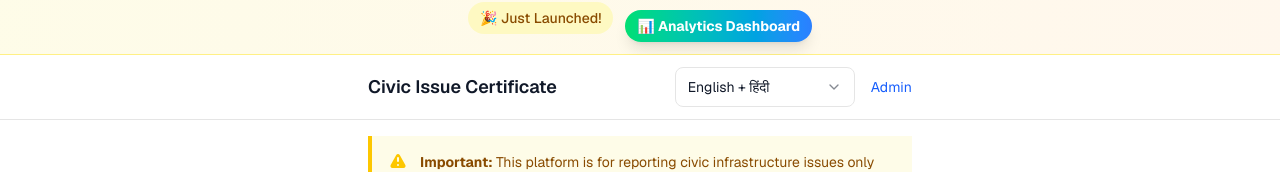
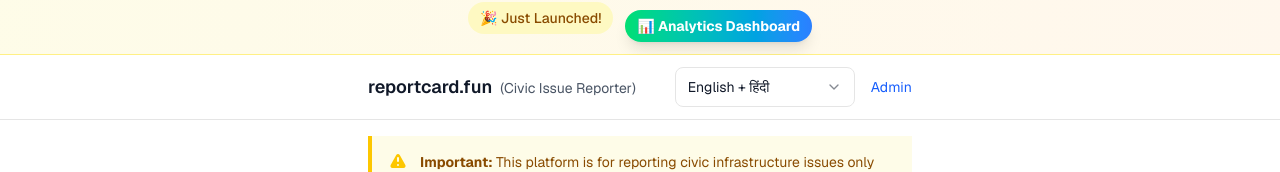
Before and after one commit to theabhishekar/reportcard.fun, a Next.js app: page / in a window 1280 px wide. Shown: the part 128-300 px from the top of the page. Built offline with nearby package versions, Linux system fonts and the light colour scheme.

Commit message:
Update main website header titles to reportcard.fun (Civic Issue Reporter)

```diff
--- a/app/civic/page.tsx
+++ b/app/civic/page.tsx
@@ -90,7 +90,10 @@ export default function CivicHomePage() {
     <main className="min-h-dvh bg-white text-gray-900">
       <header className="sticky top-0 z-10 bg-white/90 backdrop-blur border-b">
         <div className="mx-auto max-w-xl px-4 py-3 flex items-center justify-between">
-          <h1 className="text-lg font-semibold text-balance">Civic Issue Certificate</h1>
+          <h1 className="text-lg font-semibold text-balance">
+            reportcard.fun
+            <span className="text-sm font-normal text-gray-600 ml-2">(Civic Issue Reporter)</span>
+          </h1>
           <nav className="flex items-center gap-3">
             <a className="text-sm text-blue-600 hover:underline" href="/admin">
               Admin
--- a/app/page.tsx
+++ b/app/page.tsx
@@ -237,7 +237,10 @@ export default function HomePage() {
 
       <header className="sticky top-0 z-10 bg-white/90 backdrop-blur border-b">
         <div className="mx-auto max-w-xl px-4 py-3 flex items-center justify-between">
-          <h1 className="text-lg font-semibold text-balance">Civic Issue Certificate</h1>
+          <h1 className="text-lg font-semibold text-balance">
+            reportcard.fun
+            <span className="text-sm font-normal text-gray-600 ml-2">(Civic Issue Reporter)</span>
+          </h1>
           <div className="flex items-center gap-4">
             <LanguageSelector />
             <a className="text-sm text-blue-600 hover:underline" href="/admin">
```
